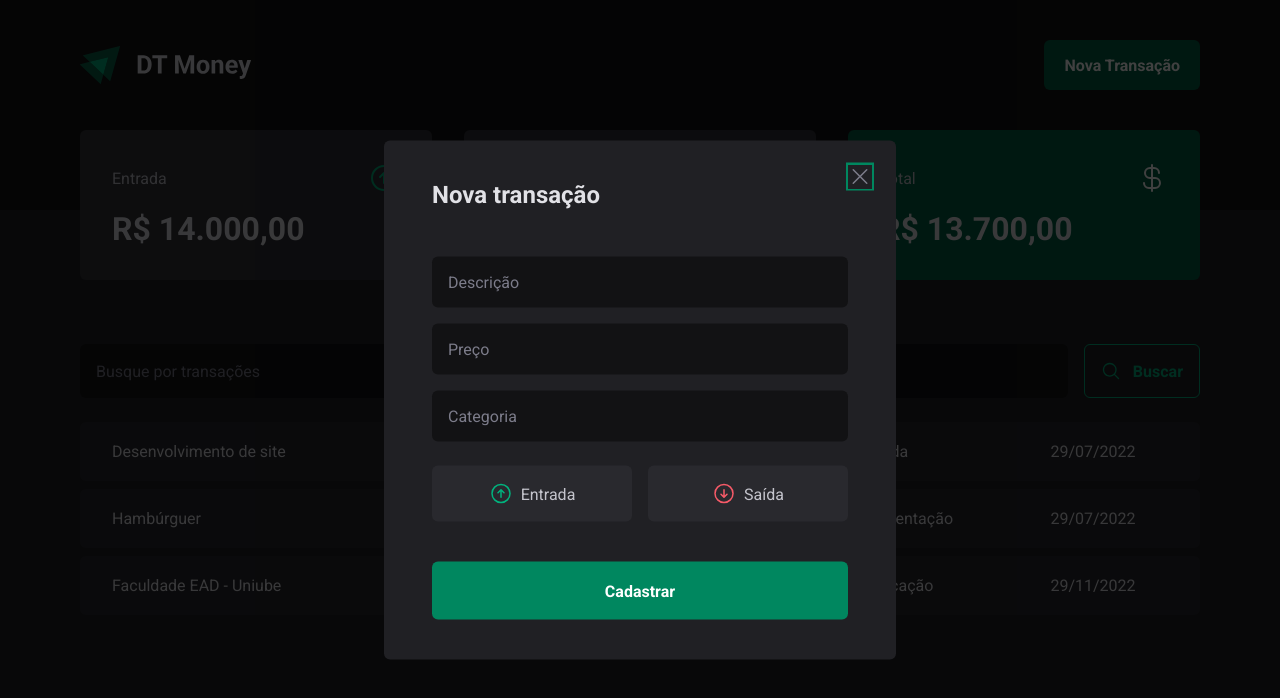
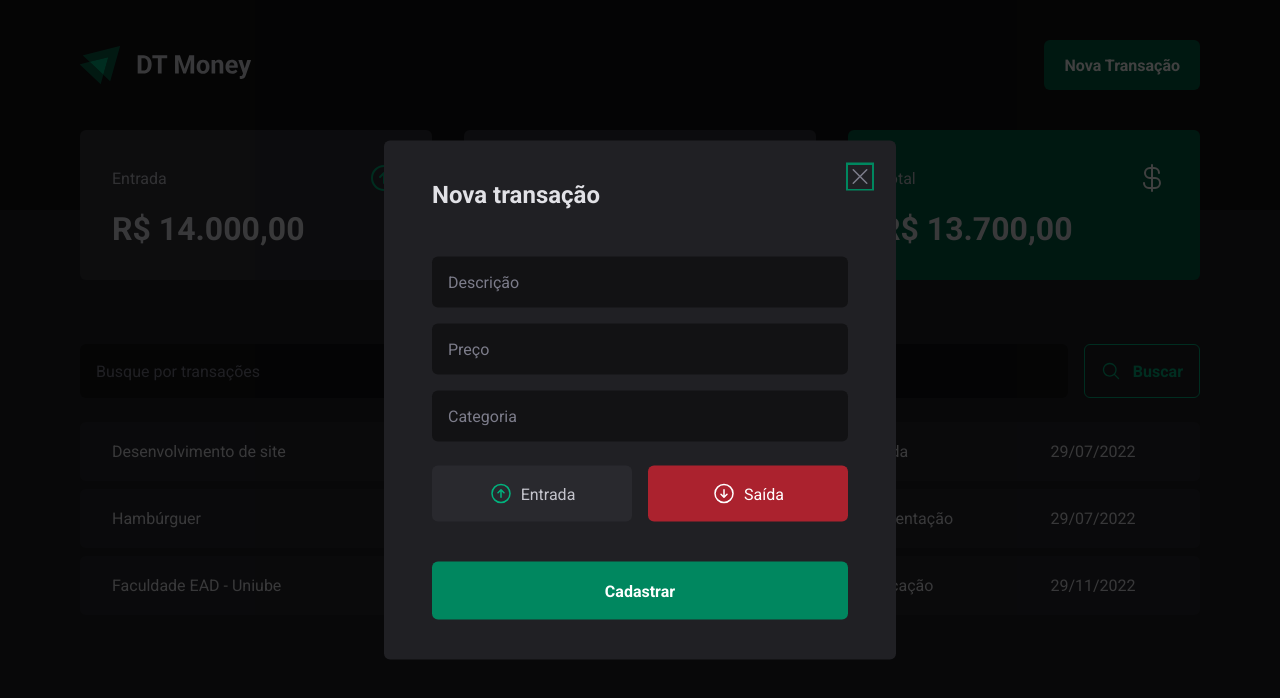
Before and after one commit to Azafman/03dt-money, a React (Vite) app: page / in a window 1280 px wide. Both pictures are taken after a click on the button "Nova Transação". Shown: the top 698 px of the page. Built offline with nearby package versions, Linux system fonts and the light colour scheme; data requests are answered from the project's data file.

Commit message:
Conexão API - controlled components

```diff
--- a/src/components/NewTransactionModal/index.tsx
+++ b/src/components/NewTransactionModal/index.tsx
@@ -2,7 +2,7 @@ import * as Dialog from "@radix-ui/react-dialog"
 import { Close, Content, Overlay, TransactionType, TransactionTypeButton } from "./styles"
 import { ArrowCircleDown, ArrowCircleUp, X } from "@phosphor-icons/react"
 import * as z from 'zod'
-import { useForm } from "react-hook-form";
+import { Controller, useForm } from "react-hook-form";
 import { zodResolver } from "@hookform/resolvers/zod";
 
 
@@ -10,7 +10,7 @@ const transactionFormSchema = z.object({
     description: z.string(),
     price: z.coerce.number(),
     category: z.string(),
-    //type: z.enum(['outcome', 'income'])
+    type: z.enum(['outcome', 'income'])
 });
 type transactionFormInputs = z.infer<typeof transactionFormSchema>
 export const NewTransactionModal = () => {
@@ -18,9 +18,14 @@ export const NewTransactionModal = () => {
         register,
         handleSubmit,
         reset,
+        control,
         formState: { isSubmitting, errors }
     } = useForm<transactionFormInputs>({
-        resolver: zodResolver(transactionFormSchema)
+        resolver: zodResolver(transactionFormSchema),
+        defaultValues: {
+            type: 'outcome'//através do controll e do objeto (primeiro parâmetro) passado em na callback da propriedade render, deduzimos que o reacthookform deixa a opção outcome como padrão
+
+        }
     });
     async function handleCreateNewTransaction (data: transactionFormInputs) {
         reset()
@@ -59,8 +64,28 @@ export const NewTransactionModal = () => {
                         placeholder="Categoria"
                     />
 
+                    <Controller
+                        control={control}
+                        name="type"
+                        render={({field}) => {
+                            //console.log(props) -> contém propriedades acercar do formulário, estado do campo atual e campo atual.
+                            /* render return the function that return the element that will be monitorado e renderizado em tela.
+                            Esse atributo, render, retorna o elemento que estará amarrado ao campo "type" (name).*/
+                            return (
+                                <TransactionType onValueChange={field.onChange} value={field.value}>
+                                    {/* mesma coisa que <RadioGroup.Root><RadioGroup.Root> */}
+                                    {/*
+                                    - onValueChange -> Event handler called when the value changes.
+                                    - field.onChange -> A function which send value to hook form and should be assigned with onChange prop.
+                                    Tradutor: Uma função que envia valor para o formulário de gancho e deve ser atribuída com a propriedade onChange.
 
-                    <TransactionType>{/* mesma coisa que <RadioGroup.Root><RadioGroup.Root> */}
+                                    Ou seja quando o meu componente <RadioGroup.Root><RadioGroup.Root>, indentifica que houve uma mudança no campo em questão,
+                                    ele irá atualizar o valor do mesmo no formulário, com a função field.change (envia o valor e seu campo para o formulário.).
+                                    */}
+                                    {/*
+                                        https://react-hook-form.com/docs/usecontroller/controller
+                                        https://www.radix-ui.com/primitives/docs/components/radio-group
+                                    */}
                                     <TransactionTypeButton variant="income" value="income">
                                         <ArrowCircleUp size={24}/>
                                         Entrada
@@ -70,6 +95,10 @@ export const NewTransactionModal = () => {
                                         Saída
                                     </TransactionTypeButton>
                                 </TransactionType>
+                            );
+                        }}
+                    />
+
                     <button type="submit" disabled={isSubmitting}>Cadastrar</button>
                 </form>
 
```
Lines whose indentation alone changed are shown as unchanged.
